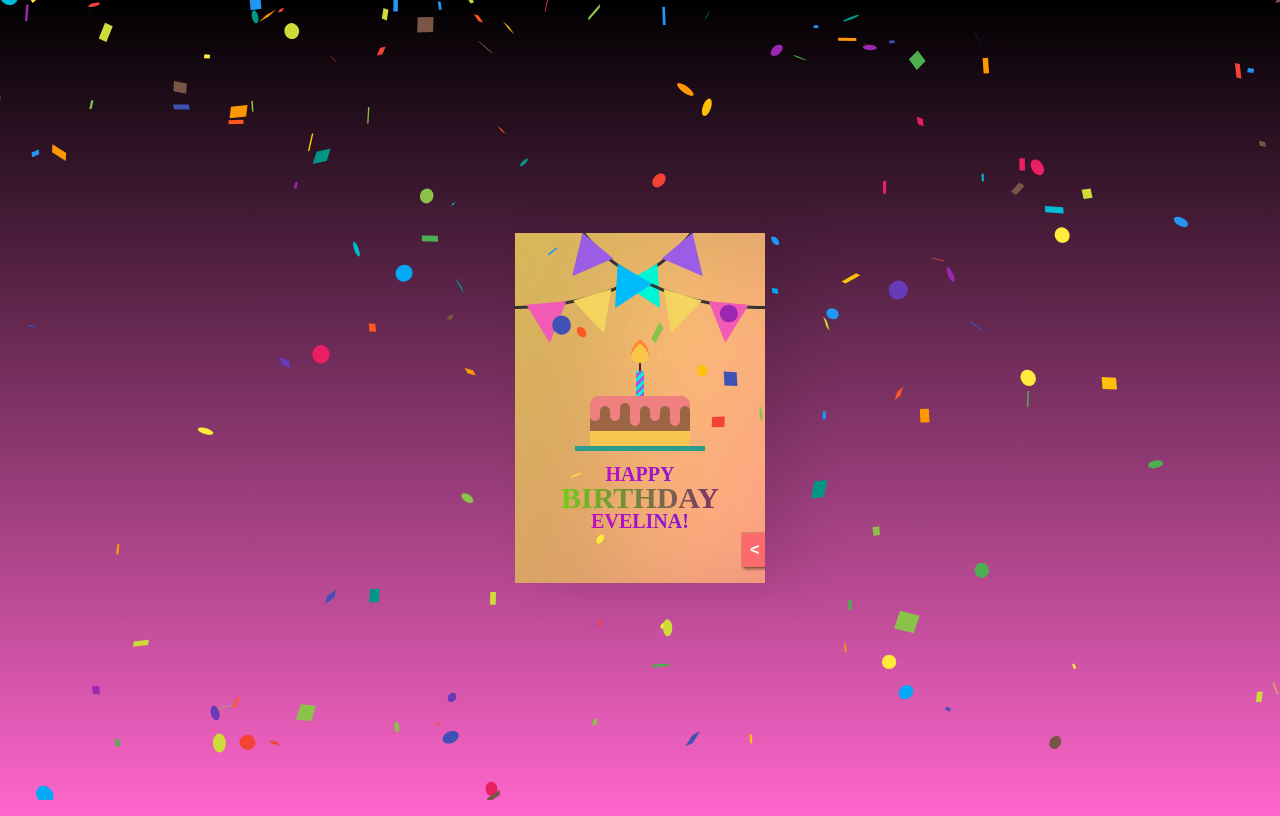
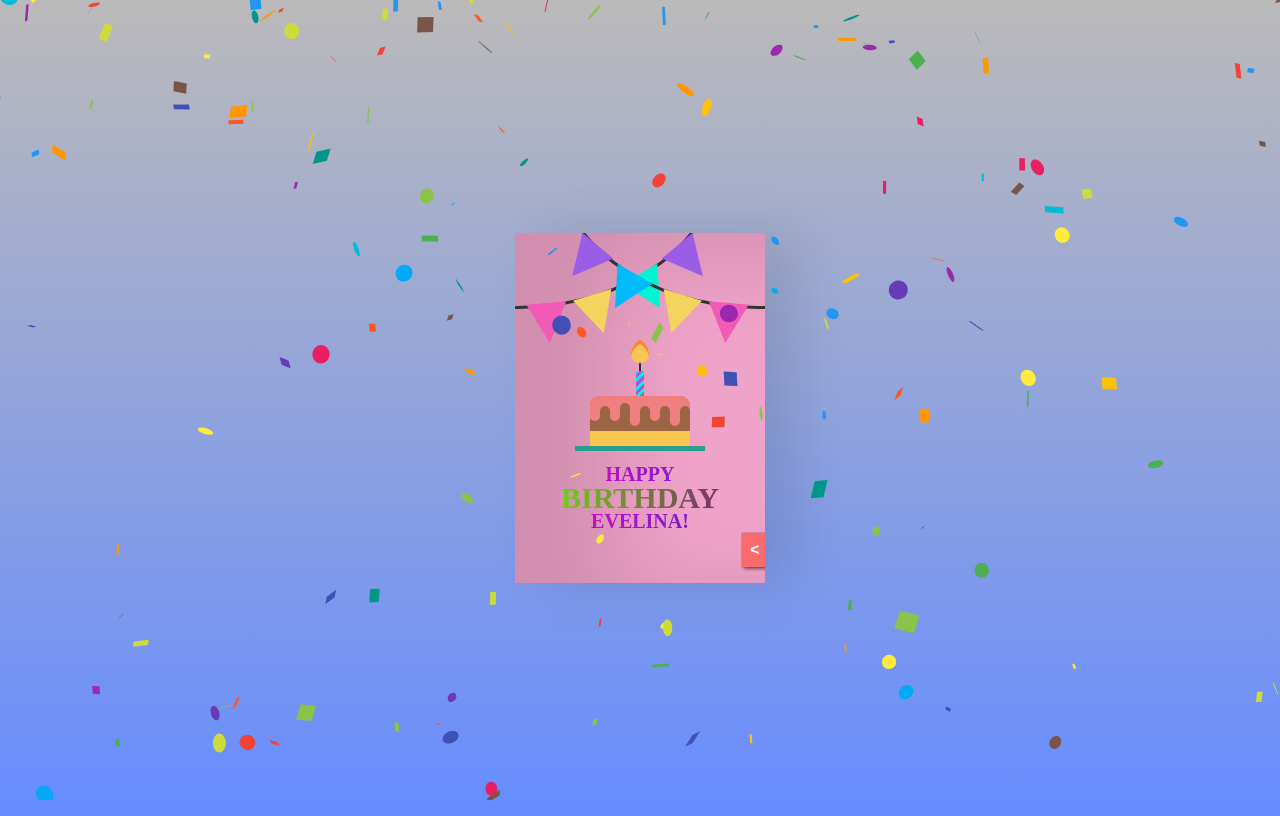
Before and after one commit to zaikis/Birthday-Card, a React (Create React App) app: page / in a window 1280 px wide. Built offline with nearby package versions, Linux system fonts and the light colour scheme.

Commit message:
Update styles.css

```diff
--- a/src/styles.css
+++ b/src/styles.css
@@ -3,7 +3,7 @@ body {
   align-items: center;
   justify-content: center;
   height: 100vh;
-  background-image: linear-gradient(#000000, #ff66cc);
+  background-image: linear-gradient(#bbbaba, #668cff);
 }
 
 .birthdayCard {
@@ -44,7 +44,7 @@ body {
 
 .cardFront {
   position: relative;
-  background-image: linear-gradient(120deg, #f6d365 0%, #fda085 100%);
+  background-image: linear-gradient(120deg, #efa3c8 0%, #efa3c8 100%);
   width: 250px;
   height: 350px;
   overflow: hidden;
@@ -294,7 +294,7 @@ body {
 }
 .cardInside {
   position: absolute;
-  background-image: linear-gradient(120deg, #f6d365 0%, #fda085 100%);
+   background-image: linear-gradient(120deg, #efa3c8 0%, #efa3c8 100%);
   width: 250px;
   height: 350px;
   z-index: -1;
```
